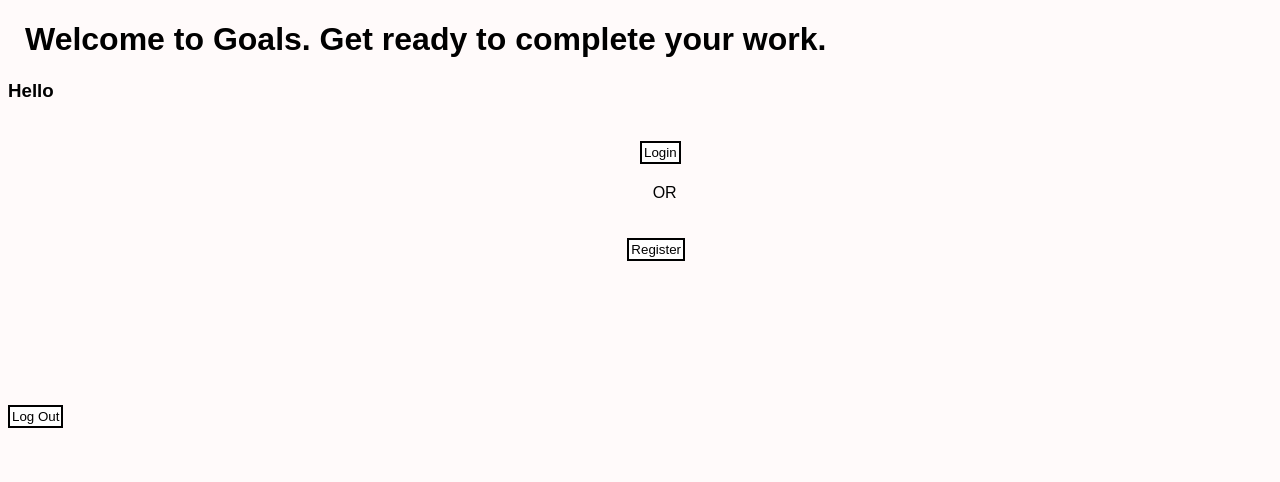
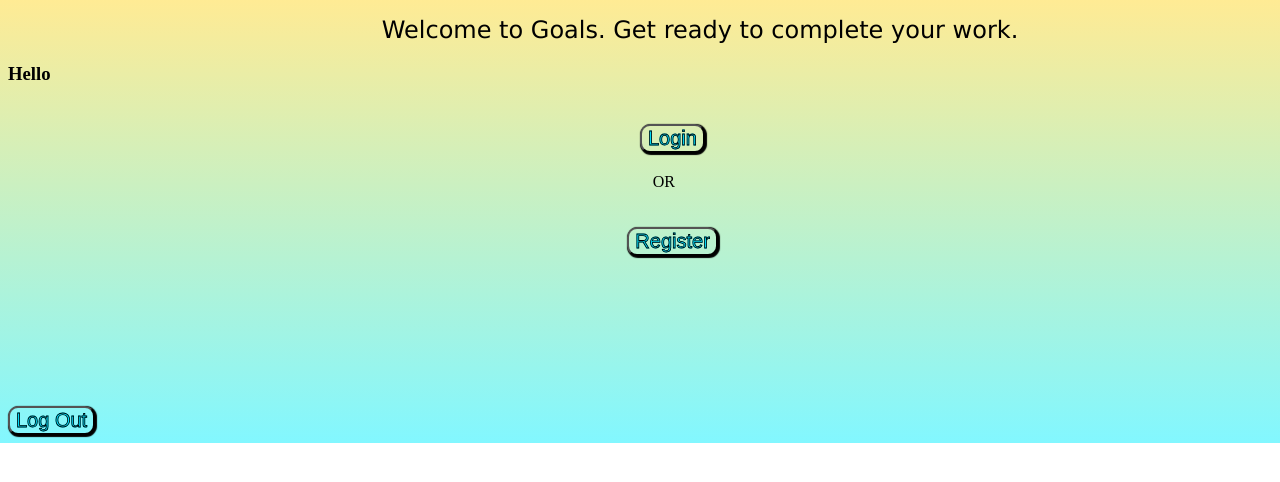
Before and after one commit to JasmineRobbie/CIS435_PROJ4, a plain HTML site: page GOALS/landingPage.html in a window 1280 px wide. Drawn offline with Linux system fonts and the light colour scheme; no server answers.

Commit message:
Stylesheets re-linked

```diff
--- a/GOALS/landingPage.html
+++ b/GOALS/landingPage.html
@@ -3,7 +3,7 @@
 <head>
 
   <meta charset="utf-8">
-    <link rel="stylesheet" type="text/css" href="style.css">
+    <link rel="stylesheet" type="text/css" href="stylesheet.css">
   <title>Goals</title>
     <h1>Welcome to Goals. Get ready to complete your work.</h1>
     <h3 id = "headerHello">Hello</h3>
```
Also changed, not shown: GOALS/mainPage.html (+1 -1 lines).
